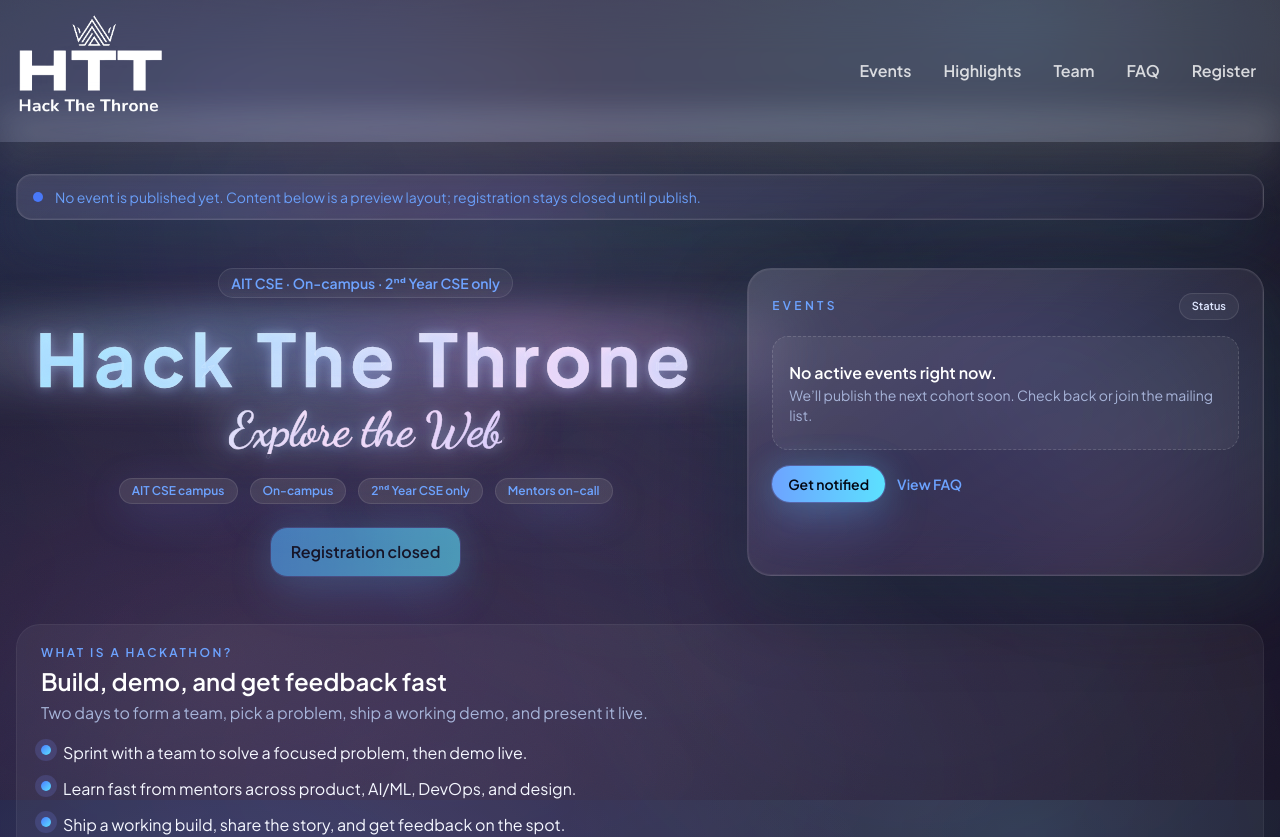
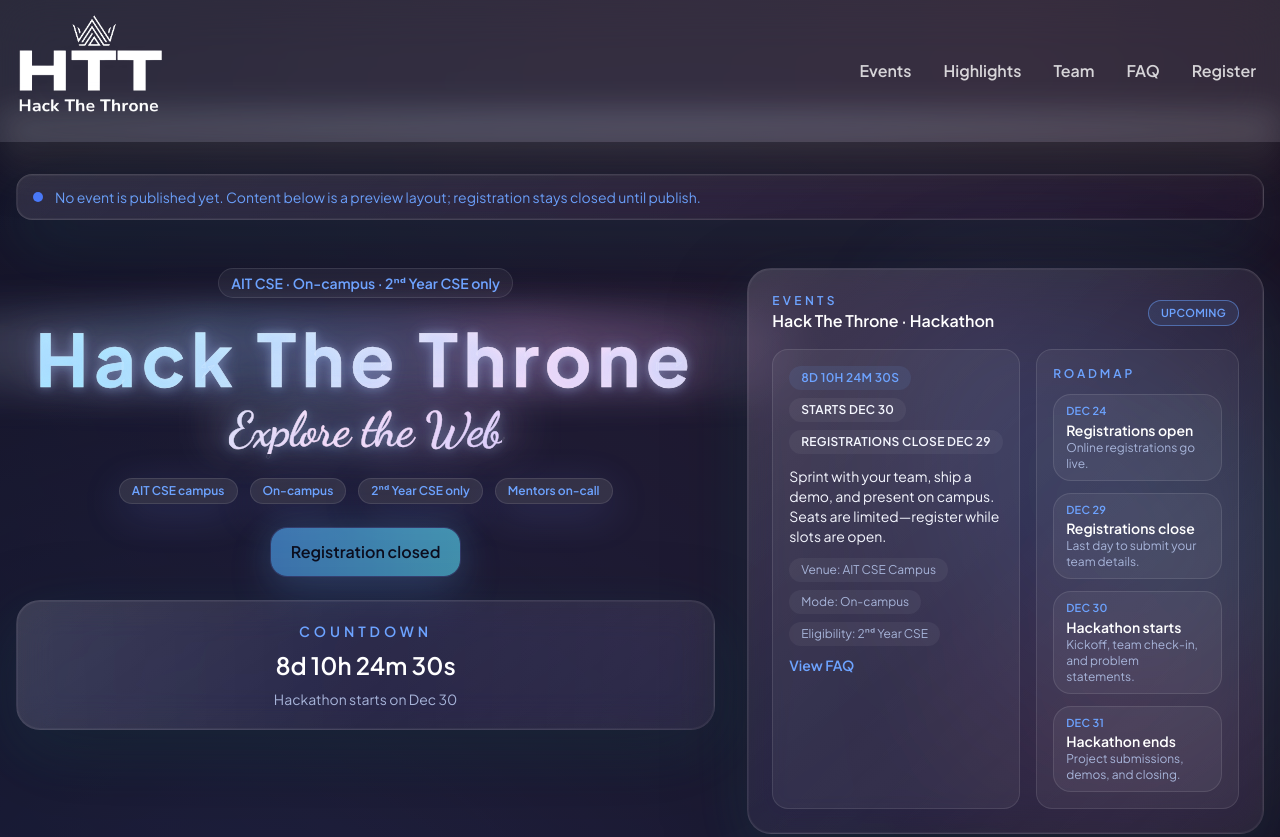
Before and after one commit to ItsukiDhanu/hack-the-throne, a Next.js app: page / in a window 1280 px wide. Shown: the top 837 px of the page. Built offline with nearby package versions, Linux system fonts and the light colour scheme; no server answers; a web font is replaced by a local one.

Commit message:
Refactor global styles for consistency and update event countdown functionality with schedule details

```diff
--- a/app/globals.css
+++ b/app/globals.css
@@ -17,12 +17,7 @@
 }
 
 body {
-  background:
-    radial-gradient(120% 90% at 18% 12%, rgba(124, 140, 255, 0.16), transparent 42%),
-    radial-gradient(100% 80% at 80% 4%, rgba(92, 225, 255, 0.12), transparent 36%),
-    radial-gradient(140% 120% at 16% 82%, rgba(255, 122, 181, 0.1), transparent 40%),
-    #01030a;
-  background-attachment: fixed;
+  background: #000;
   color: #f5f7ff;
   font-family: 'Plus Jakarta Sans', 'SF Pro Display', 'Inter', system-ui, -apple-system, 'Segoe UI', sans-serif;
   min-height: 100vh;
@@ -73,7 +68,7 @@ body {
 
 @media (max-width: 768px) {
   body {
-    background: #05070d;
+    background: #000;
     background-attachment: scroll;
   }
 
@@ -85,13 +80,6 @@ body {
   .grain-overlay,
   .cursor-spotlight {
     display: none !important;
-  }
-
-  .glass {
-    background: rgba(255, 255, 255, 0.04);
-    border: 1px solid rgba(255, 255, 255, 0.08);
-    box-shadow: none;
-    backdrop-filter: none;
   }
 
   .btn-animated,
@@ -178,16 +166,20 @@ body.spotlight-active .cursor-spotlight {
 }
 
 .bg-grid {
-  position: fixed;
-  inset: 0;
-  pointer-events: none;
-  background-image:
-    linear-gradient(rgba(255, 255, 255, 0.04) 1px, transparent 1px),
-    linear-gradient(90deg, rgba(255, 255, 255, 0.04) 1px, transparent 1px);
-  background-size: 68px 68px;
-  opacity: 0.16;
-  mask-image: radial-gradient(circle at 50% 28%, black 0%, transparent 72%);
-  z-index: 0;
+  display: none !important;
+}
+
+.aurora-layer,
+.soft-rings,
+.cloud-bloom,
+.line-glow,
+.grain-overlay,
+.cursor-spotlight {
+  display: none !important;
+  background: none !important;
+  box-shadow: none !important;
+  mix-blend-mode: normal !important;
+  filter: none !important;
 }
 
 .glass {
@@ -198,14 +190,11 @@ body.spotlight-active .cursor-spotlight {
 }
 
 .glossy-input {
-  background: linear-gradient(135deg, rgba(255, 255, 255, 0.12), rgba(255, 255, 255, 0.04));
-  border: 1px solid rgba(255, 255, 255, 0.18);
-  box-shadow:
-    0 12px 32px rgba(0, 0, 0, 0.28),
-    0 0 0 1px rgba(255, 255, 255, 0.04) inset,
-    0 1px 0 rgba(255, 255, 255, 0.18) inset;
-  backdrop-filter: blur(10px) saturate(120%);
-  transition: border-color 140ms ease, box-shadow 140ms ease, background 140ms ease, transform 140ms ease;
+  background: #0d111c;
+  border: 1px solid rgba(255, 255, 255, 0.16);
+  box-shadow: none;
+  backdrop-filter: none;
+  transition: border-color 140ms ease, background-color 140ms ease, color 140ms ease;
 }
 
 /* Softer, more Apple-like glass treatment for cards */
@@ -220,14 +209,10 @@ body.spotlight-active .cursor-spotlight {
 }
 
 .glossy-input:focus {
-  border-color: rgba(124, 140, 255, 0.7);
-  box-shadow:
-    0 18px 40px rgba(92, 225, 255, 0.18),
-    0 0 0 1px rgba(124, 140, 255, 0.4) inset,
-    0 1px 0 rgba(255, 255, 255, 0.28) inset;
-  background: linear-gradient(135deg, rgba(255, 255, 255, 0.18), rgba(124, 140, 255, 0.08));
+  border-color: rgba(124, 140, 255, 0.55);
+  box-shadow: none;
+  background: #12182a;
   outline: none;
-  transform: translateY(-1px);
 }
 
 .glossy-input::placeholder {
--- a/app/lib/defaultContent.ts
+++ b/app/lib/defaultContent.ts
@@ -12,7 +12,12 @@ export const defaultContent: Content = {
     { title: 'Tracks', body: 'Basic · Advanced' },
     { title: 'Team rules', body: 'Teams of 4–6\nFresh work only' },
   ],
-  schedule: [],
+  schedule: [
+    { time: 'Dec 24', title: 'Registrations open', body: 'Online registrations go live.' },
+    { time: 'Dec 29', title: 'Registrations close', body: 'Last day to submit your team details.' },
+    { time: 'Dec 30', title: 'Hackathon starts', body: 'Kickoff, team check-in, and problem statements.' },
+    { time: 'Dec 31', title: 'Hackathon ends', body: 'Project submissions, demos, and closing.' },
+  ],
   team: [
     { name: 'Ayush Kaushik', role: 'Lead Organizer' },
     { name: 'Ethan Dsouza', role: 'Tech Lead (Co-Organizer)' },
@@ -37,5 +42,5 @@ export const defaultContent: Content = {
     { title: 'Mode', value: 'On-campus', caption: 'AIT CSE Campus' },
     { title: 'Support', value: 'Mentors', caption: 'Product · AI/ML · DevOps' },
   ],
-  registerNote: 'Open only to 2ⁿᵈ Year CSE students. Confirm your details to request a slot.',
+  registerNote: 'Registrations are open until Dec 29. Open only to 2ⁿᵈ Year CSE students.',
 };
--- a/app/page.tsx
+++ b/app/page.tsx
@@ -6,6 +6,8 @@ import { clsx } from 'clsx';
 import HttWhiteLogo from '../HTT White Logo (1).png';
 import type { Content } from './lib/content';
 import { defaultContent } from './lib/defaultContent';
+
+const EVENT_START_TS = new Date('2025-12-30T00:00:00+05:30').getTime();
 
 type FormState = 'idle' | 'submitting' | 'success' | 'error';
 
@@ -47,6 +49,8 @@ export default function Page() {
   const [error, setError] = useState<string | null>(null);
   const [content, setContent] = useState<Content | null>(null);
   const [loadingContent, setLoadingContent] = useState(true);
+  const [countdown, setCountdown] = useState('');
+  const [eventLive, setEventLive] = useState(false);
 
   useEffect(() => {
     async function load() {
@@ -64,9 +68,32 @@ export default function Page() {
     load();
   }, []);
 
+  useEffect(() => {
+    function updateCountdown() {
+      const diff = EVENT_START_TS - Date.now();
+      if (diff <= 0) {
+        setEventLive(true);
+        setCountdown('Event is live');
+        return;
+      }
+
+      const totalSeconds = Math.floor(diff / 1000);
+      const days = Math.floor(totalSeconds / 86400);
+      const hours = Math.floor((totalSeconds % 86400) / 3600);
+      const minutes = Math.floor((totalSeconds % 3600) / 60);
+      const seconds = totalSeconds % 60;
+      setCountdown(`${days}d ${hours}h ${minutes}m ${seconds}s`);
+    }
+
+    updateCountdown();
+    const id = window.setInterval(updateCountdown, 1000);
+    return () => window.clearInterval(id);
+  }, []);
+
   const data = content ?? defaultContent;
   const stats = data.stats ?? defaultContent.stats!;
   const faqs = useMemo(() => data.faqs || [], [data]);
+  const schedule = useMemo(() => data.schedule || [], [data]);
   const details = useMemo(
     () => (data.details || []).filter((d) => d?.title?.toLowerCase() !== 'support'),
     [data]
@@ -198,26 +225,66 @@ export default function Page() {
                 {noContent ? 'Registration closed' : 'Register now'}
               </a>
             </div>
+            <div className="mx-auto max-w-3xl glass relative overflow-hidden rounded-3xl px-6 py-5 text-center text-base text-base-200 shadow-card">
+              <div className="absolute inset-0 bg-gradient-to-r from-white/5 via-transparent to-white/5" aria-hidden />
+              <div className="relative flex flex-col gap-2">
+                <p className="text-sm font-semibold uppercase tracking-[0.28em] text-accent-primary">Countdown</p>
+                <p className="text-2xl font-semibold text-white">{eventLive ? 'Event is live' : countdown || 'Loading…'}</p>
+                <p className="text-sm text-base-300">Hackathon starts on Dec 30</p>
+              </div>
+            </div>
           </div>
 
           <div id="events" className="glass relative overflow-hidden rounded-3xl px-6 py-6 shadow-deep">
             <div className="absolute inset-0 bg-gradient-to-br from-white/5 via-transparent to-white/5" aria-hidden />
             <div className="relative space-y-4">
-              <div className="flex items-center justify-between">
-                <p className="text-xs font-semibold uppercase tracking-[0.28em] text-accent-primary">Events</p>
-                <span className="rounded-full border border-white/10 bg-white/5 px-3 py-1 text-[11px] font-semibold text-base-100">Status</span>
+              <div className="flex items-center justify-between gap-3">
+                <div>
+                  <p className="text-xs font-semibold uppercase tracking-[0.28em] text-accent-primary">Events</p>
+                  <p className="text-base font-semibold text-white">Hack The Throne · Hackathon</p>
+                </div>
+                <span className={clsx(
+                  'rounded-full px-3 py-1 text-[11px] font-semibold uppercase tracking-wide',
+                  eventLive
+                    ? 'border border-emerald-400/50 bg-emerald-400/10 text-emerald-200'
+                    : 'border border-accent-primary/50 bg-accent-primary/10 text-accent-primary'
+                )}>
+                  {eventLive ? 'Live now' : 'Upcoming'}
+                </span>
               </div>
-              <div className="rounded-2xl border border-dashed border-white/15 bg-white/5 px-4 py-6 text-sm text-base-200">
-                <p className="text-base font-semibold text-white">No active events right now.</p>
-                <p className="text-sm text-base-300">We’ll publish the next cohort soon. Check back or join the mailing list.</p>
-              </div>
-              <div className="flex flex-wrap items-center gap-3">
-                <a className="rounded-full bg-gradient-to-r from-accent-blue via-accent-primary to-accent-secondary px-4 py-2 text-sm font-semibold text-base-950 shadow-lg shadow-glow ring-1 ring-white/10 btn-animated cta-glow" href="#register">
-                  Get notified
-                </a>
-                <a className="text-sm font-semibold text-accent-primary underline-offset-4 hover:underline leading-none" href="#faq">
-                  View FAQ
-                </a>
+
+              <div className="grid gap-4 lg:grid-cols-[1.1fr_0.9fr]">
+                <div className="space-y-3 rounded-2xl border border-white/10 bg-white/5 px-4 py-4">
+                  <div className="flex flex-wrap items-center gap-2 text-xs font-semibold uppercase tracking-wide">
+                    <span className="rounded-full bg-accent-primary/10 px-3 py-1 text-accent-primary">{eventLive ? 'Event is live' : countdown || 'Loading…'}</span>
+                    <span className="rounded-full bg-white/5 px-3 py-1 text-base-200">Starts Dec 30</span>
+                    <span className="rounded-full bg-white/5 px-3 py-1 text-base-200">Registrations close Dec 29</span>
+                  </div>
+                  <p className="text-sm text-base-200">Sprint with your team, ship a demo, and present on campus. Seats are limited—register while slots are open.</p>
+                  <div className="flex flex-wrap gap-2 text-xs text-base-300">
+                    <span className="rounded-full bg-white/5 px-3 py-1">Venue: AIT CSE Campus</span>
+                    <span className="rounded-full bg-white/5 px-3 py-1">Mode: On-campus</span>
+                    <span className="rounded-full bg-white/5 px-3 py-1">Eligibility: 2ⁿᵈ Year CSE</span>
+                  </div>
+                  <div className="flex flex-wrap gap-3">
+                    <a className="text-sm font-semibold text-accent-primary underline-offset-4 hover:underline leading-none" href="#faq">
+                      View FAQ
+                    </a>
+                  </div>
+                </div>
+
+                <div className="rounded-2xl border border-white/10 bg-white/5 px-4 py-4">
+                  <p className="text-xs font-semibold uppercase tracking-[0.24em] text-accent-primary">Roadmap</p>
+                  <div className="mt-3 space-y-3">
+                    {(schedule.length ? schedule : defaultContent.schedule).map((item) => (
+                      <div key={`${item.time}-${item.title}`} className="rounded-xl border border-white/10 bg-white/5 px-3 py-2">
+                        <p className="text-[11px] font-semibold uppercase tracking-wide text-accent-primary">{item.time}</p>
+                        <p className="text-sm font-semibold text-white">{item.title}</p>
+                        <p className="text-xs text-base-300">{item.body}</p>
+                      </div>
+                    ))}
+                  </div>
+                </div>
               </div>
             </div>
           </div>
@@ -560,7 +627,7 @@ function Field({
     <label className="block text-sm text-base-100">
       <span className="mb-2 block font-semibold text-white">{label}{required ? ' *' : ''}</span>
       <input
-        className="w-full rounded-xl glossy-input px-4 py-3 text-white outline-none ring-0 transition focus:border-accent-blue focus-glow"
+        className="w-full rounded-xl glossy-input px-4 py-3 text-white outline-none ring-0 transition-colors duration-150 focus:border-accent-blue"
         name={name}
         type={type}
         placeholder={placeholder}
```
